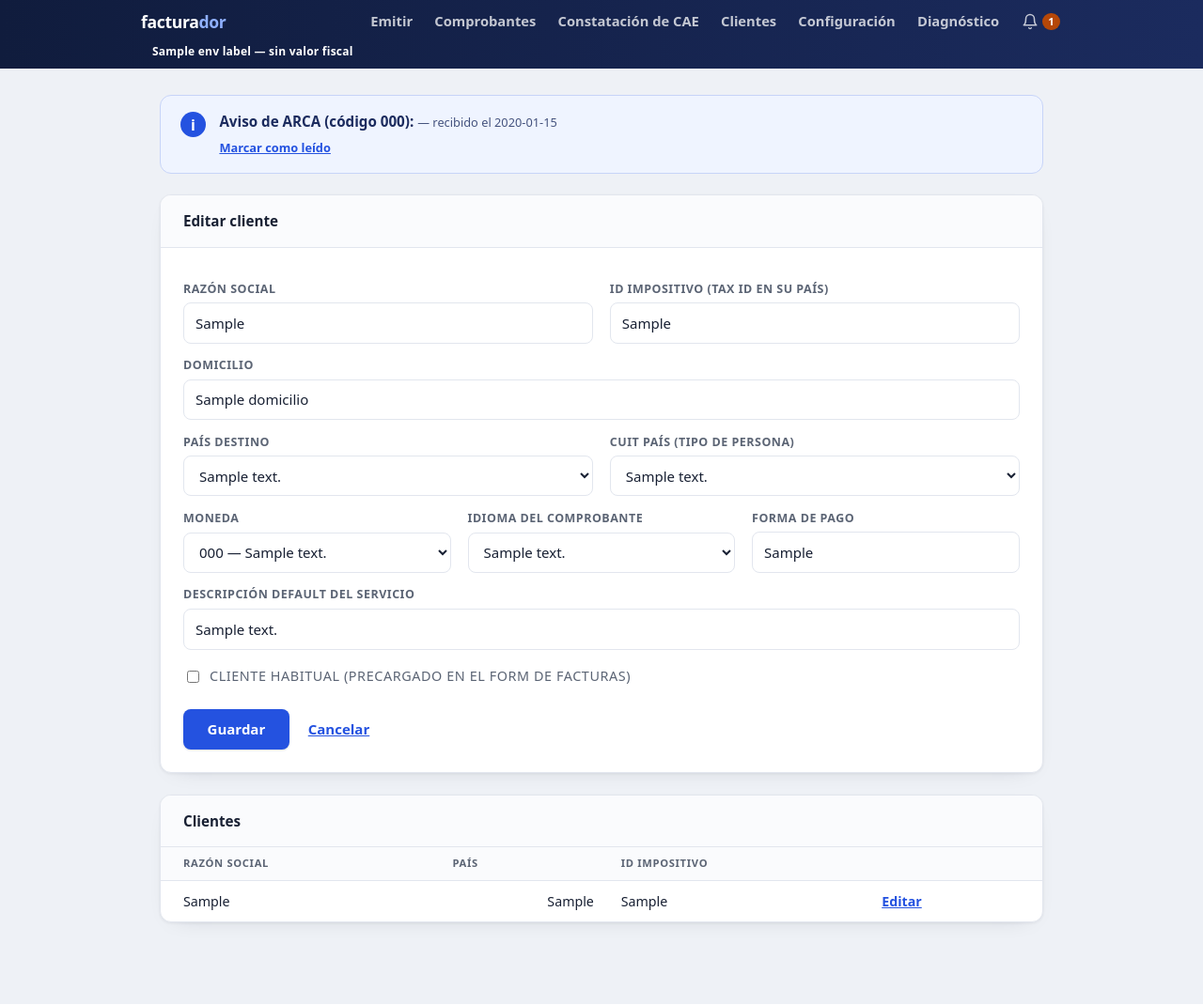
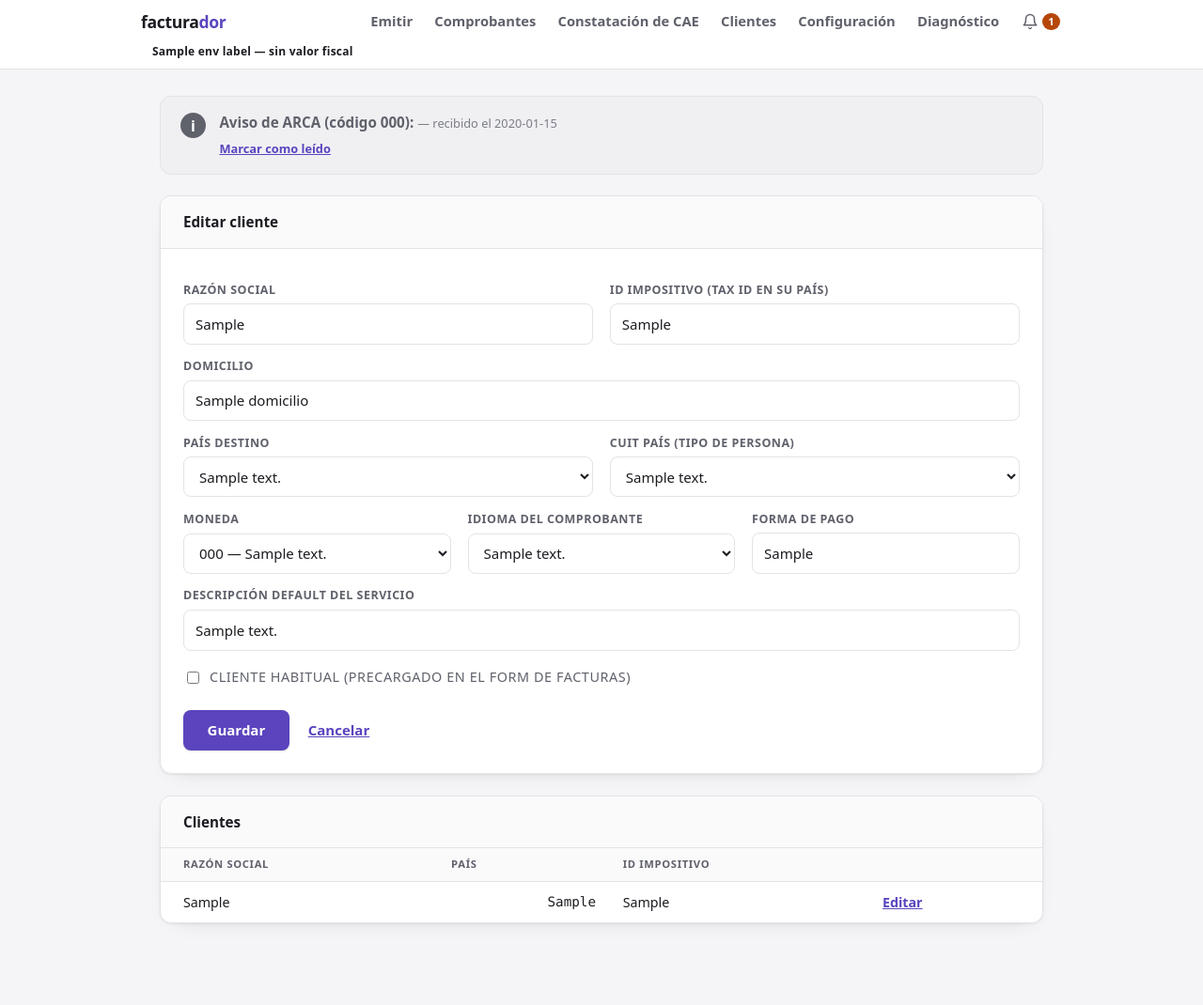
Before and after one commit to FacundoTripelhorn/facturadorE, a Python web app: template facturador/web/templates/clients.html in a window 1280 px wide. Shown: the whole page at 94% size. Run offline with Jinja, Linux system fonts and the light colour scheme; the template is opened without the code that fills it: most values are stand-ins (such as "Sample title", 1, 10 or a date in 2020).

Commit message:
Apply the P5 palette with light and dark themes
Change the token values to the "carbón y lila" palette and add a dark
theme that follows the system (prefers-color-scheme, plus color-scheme:
light dark so native controls follow too). No manual theme switch.

- One violet accent for the primary button, active items and tabs,
  focus and links. Semantic colors (ok / aviso / error) stay separate.
- No gradients: the header uses the surface color with a 1 px bottom
  border, and the wordmark uses the accent on "dor". The environment
  badge only moves to tokens; its redesign comes with the header.
- Info no longer uses the accent: .panel.info merges into .panel.neutro,
  and the unread bell item and the review card turn neutral.
- Numbers (amounts, CAE, invoice numbers) use the system monospace
  stack with tabular figures.
- Every color token is defined in both themes, and the PDF modal and
  inputs get explicit backgrounds so nothing stays light in dark mode.
- The style guard now checks that each color token exists in both
  themes and that the text/background pairs the UI uses meet WCAG AA
  (4.5:1) in light and dark.

Linear: FAC-92

Co-Authored-By: Claude Opus 5.5 <noreply@anthropic.com>
Claude-Session: https://claude.ai/code/session_01VJ1d9Y35r7GmaEpvmjFKUr

```diff
--- a/facturador/web/static/app.css
+++ b/facturador/web/static/app.css
@@ -7,70 +7,94 @@
    controla. Si un estilo existe dos veces, es un bug. */
 
 /* tokens:inicio */
+/* Paleta P5 «carbón y lila»: base neutra, un único acento (violeta) para
+   acciones, foco, links e ítems activos; semánticos aparte. El tema sigue
+   al sistema: cada color se define en claro y otra vez en oscuro. */
 :root {
-  /* Marca y superficies */
-  --marino: #101c3d;
-  --marino-2: #1b2b5e;
-  --fondo: #eef1f6;
-  --superficie: #ffffff;
-  --superficie-tenue: #fafbfd;
-  --superficie-hover: #f7f9fc;
-  --tinta: #182033;
-  --tinta-suave: #5b6474;
-  --sobre-color: #ffffff;
-  --borde: #e2e6ee;
-  --borde-fuerte: #b8c0cf;
-  --acento: #2452e0;
-  --acento-hover: #1c42b8;
-  --foco: rgba(36, 82, 224, .14);
+  color-scheme: light dark;
 
-  /* Semánticos */
-  --ok: #117a3d;
-  --ok-fondo: #e9f9f0;
-  --ok-borde: #a9e8c3;
-  --ok-tinta: #05502e;
-  --error: #b42318;
-  --error-fondo: #fef3f2;
-  --error-borde: #fecdca;
-  --error-tinta: #7a271a;
-  --aviso: #b54708;
-  --aviso-fondo: #fff7e6;
-  --aviso-borde: #fedf89;
-  --aviso-tinta: #7a2e0e;
-  --neutro-fondo: #eef1f6;
-  --neutro-panel-fondo: #f4f6fa;
-  --info-fondo: #eff4ff;
-  --info-borde: #c7d4f8;
-  --info-tinta: #1b2b5e;
+  /* Superficies y texto */
+  --fondo: #F5F5F7;
+  --superficie: #FFFFFF;
+  --superficie-sutil: #FAFAFB;
+  --superficie-hover: #F5F5F8;
+  --neutro-fondo: #F0F0F3;
+  --input-fondo: #FFFFFF;
+  --borde: #E3E3E8;
+  --borde-fuerte: #C6C7CF;
+  --tinta: #1B1C21;
+  --tinta-suave: #5F616B;
 
-  /* Paso de revisión y tabs */
-  --revisar-cabecera: #f0f4ff;
-  --conteo-fondo: #e8ecf3;
-  --conteo-activo-fondo: #e3eaff;
+  /* Acento */
+  --acento: #5B44BE;
+  --acento-hover: #4B37A3;
+  --sobre-acento: #FFFFFF;
+  --acento-tinte: #EEECF8;
+  --anillo-foco: rgba(91, 68, 190, .16);
 
-  /* Header */
-  --header-tinta: #ffffff;
-  --header-tinta-suave: rgba(255, 255, 255, .75);
-  --header-destacado: #8fb0ff;
-  --header-boton-tinta: rgba(255, 255, 255, .9);
-  --header-boton-borde: rgba(255, 255, 255, .35);
-  --header-boton-borde-hover: rgba(255, 255, 255, .55);
-  --header-boton-fondo-hover: rgba(255, 255, 255, .1);
-  --env-homo-fondo: rgba(255, 205, 90, .15);
-  --env-homo-tinta: #ffd76e;
-  --env-homo-borde: rgba(255, 205, 90, .45);
-  --env-prod-fondo: rgba(255, 255, 255, .12);
-  --env-prod-tinta: #d7e4ff;
-  --env-prod-borde: rgba(215, 228, 255, .4);
+  /* Semánticos: color (íconos, badges), fondo, borde y texto de panel */
+  --ok: #117A3D;
+  --ok-fondo: #E9F9F0;
+  --ok-borde: #A9E8C3;
+  --ok-tinta: #05502E;
+  --aviso: #B54708;
+  --aviso-fondo: #FFF7E6;
+  --aviso-borde: #FEDF89;
+  --aviso-tinta: #7A2E0E;
+  --error: #B42318;
+  --error-fondo: #FEF3F2;
+  --error-borde: #FECDCA;
+  --error-tinta: #7A271A;
+  /* Texto e íconos sobre un relleno semántico o neutro sólido */
+  --sobre-semantico: #FFFFFF;
 
   /* Sombras y velos */
-  --sombra-card: 0 1px 3px rgba(16, 24, 40, .06), 0 8px 24px -18px rgba(16, 24, 40, .25);
-  --sombra-desplegable: 0 12px 32px -12px rgba(16, 24, 40, .35);
-  --sombra-boton: 0 1px 2px rgba(16, 24, 40, .15);
-  --spinner-pista: rgba(255, 255, 255, .4);
-  --velo-modal: rgba(16, 28, 61, .55);
+  --sombra-card: 0 1px 3px rgba(20, 21, 25, .06), 0 8px 24px -18px rgba(20, 21, 25, .25);
+  --sombra-desplegable: 0 12px 32px -12px rgba(20, 21, 25, .35);
+  --sombra-boton: 0 1px 2px rgba(20, 21, 25, .15);
+  --velo-modal: rgba(20, 21, 25, .55);
 
+  --fuente-mono: ui-monospace, "Cascadia Mono", Consolas, monospace;
   --radio: 12px;
+}
+@media (prefers-color-scheme: dark) {
+  :root {
+    --fondo: #141519;
+    --superficie: #1C1E24;
+    --superficie-sutil: #202229;
+    --superficie-hover: #24262E;
+    --neutro-fondo: #22242B;
+    --input-fondo: #16181D;
+    --borde: #2E313A;
+    --borde-fuerte: #474B57;
+    --tinta: #ECEDF0;
+    --tinta-suave: #A1A5AF;
+
+    --acento: #B6A8F2;
+    --acento-hover: #C8BEF6;
+    --sobre-acento: #1A1433;
+    --acento-tinte: #2C2842;
+    --anillo-foco: rgba(182, 168, 242, .25);
+
+    --ok: #6FD69B;
+    --ok-fondo: #11301F;
+    --ok-borde: #1F5236;
+    --ok-tinta: #A9EBC4;
+    --aviso: #F2B35B;
+    --aviso-fondo: #33250F;
+    --aviso-borde: #5C4316;
+    --aviso-tinta: #F7D29E;
+    --error: #F28B82;
+    --error-fondo: #3A1714;
+    --error-borde: #64261F;
+    --error-tinta: #F8BDB7;
+    --sobre-semantico: #141519;
+
+    --sombra-card: 0 1px 2px rgba(0, 0, 0, .35);
+    --sombra-desplegable: 0 12px 32px -12px rgba(0, 0, 0, .7);
+    --sombra-boton: 0 1px 2px rgba(0, 0, 0, .4);
+    --velo-modal: rgba(0, 0, 0, .65);
+  }
 }
 /* tokens:fin */
 
@@ -82,7 +106,10 @@ body {
   background: var(--fondo); color: var(--tinta);
   line-height: 1.5; font-size: 15px;
 }
+/* Importes, CAE, números de comprobante y demás datos numéricos; los
+   encabezados de columna numérica (th.num) solo se alinean. */
 .num { font-variant-numeric: tabular-nums; }
+.num:not(th) { font-family: var(--fuente-mono); }
 a { color: var(--acento); font-weight: 550; }
 
 main { max-width: 980px; margin: 0 auto; padding: 1.75rem 1.25rem 4rem; }
@@ -96,12 +123,12 @@ label { display: block; margin: .9rem 0 .3rem; font-size: .78rem;
         letter-spacing: .04em; }
 input, select, textarea {
   width: 100%; padding: .6rem .75rem; font: inherit; color: inherit;
-  border: 1px solid var(--borde); border-radius: 8px; background: var(--superficie);
+  border: 1px solid var(--borde); border-radius: 8px; background: var(--input-fondo);
   transition: border-color .1s, box-shadow .1s;
 }
 input:focus, select:focus {
   outline: none; border-color: var(--acento);
-  box-shadow: 0 0 0 3px var(--foco);
+  box-shadow: 0 0 0 3px var(--anillo-foco);
 }
 .fila { display: flex; gap: 1.1rem; flex-wrap: wrap; align-items: end; }
 .fila > div { flex: 1; min-width: 190px; }
@@ -117,8 +144,8 @@ input:focus, select:focus {
 
 /* ---- barra superior ---- */
 header {
-  background: linear-gradient(90deg, var(--marino), var(--marino-2));
-  color: var(--header-tinta); padding: 0 1.25rem;
+  background: var(--superficie); color: var(--tinta);
+  border-bottom: 1px solid var(--borde); padding: 0 1.25rem;
 }
 header .adentro {
   max-width: 980px; margin: 0 auto; display: flex; align-items: center;
@@ -131,15 +158,15 @@ header .titulo {
   font-weight: 800; font-size: 1.1rem; letter-spacing: -.02em;
   margin-right: auto;
 }
-header .titulo span { color: var(--header-destacado); }
+header .titulo span { color: var(--acento); }
 header a {
-  color: var(--header-tinta-suave); text-decoration: none; font-weight: 600;
+  color: var(--tinta-suave); text-decoration: none; font-weight: 600;
   font-size: .92rem; padding: .35rem .1rem; border-bottom: 2px solid transparent;
   white-space: nowrap;
 }
-header a:hover { color: var(--header-tinta); }
+header a:hover { color: var(--tinta); }
 header a[aria-current="page"] {
-  color: var(--header-tinta); border-bottom-color: var(--header-destacado);
+  color: var(--tinta); border-bottom-color: var(--acento);
 }
 .badge-env {
   border-radius: 999px;
@@ -177,11 +203,11 @@ header a[aria-current="page"] {
 .menu-desplegable { position: relative; }
 .menu-desplegable > summary {
   list-style: none; cursor: pointer; display: flex; align-items: center;
-  gap: .25rem; color: var(--header-tinta-suave); padding: .35rem .15rem;
+  gap: .25rem; color: var(--tinta-suave); padding: .35rem .15rem;
 }
 .menu-desplegable > summary::-webkit-details-marker { display: none; }
 .menu-desplegable > summary:hover,
-.menu-desplegable[open] > summary { color: var(--header-tinta); }
+.menu-desplegable[open] > summary { color: var(--tinta); }
 .menu-desplegable .desplegable {
   position: absolute; right: 0; top: calc(100% + .35rem); z-index: 10;
   width: 22rem; max-width: calc(100vw - 2rem);
@@ -216,7 +242,7 @@ header a[aria-current="page"] {
 }
 .card > h2 {
   margin: 0; padding: 1rem 1.5rem; font-size: .95rem; font-weight: 700;
-  border-bottom: 1px solid var(--borde); background: var(--superficie-tenue);
+  border-bottom: 1px solid var(--borde); background: var(--superficie-sutil);
   display: flex; align-items: baseline; gap: .6rem;
 }
 .card > h2 .sub { color: var(--tinta-suave); font-weight: 450; font-size: .85rem; }
@@ -228,7 +254,7 @@ header a[aria-current="page"] {
 /* ---- botones: primario (por defecto) y secundario ---- */
 button {
   padding: .65rem 1.6rem; border: 0; border-radius: 8px; font: inherit;
-  font-weight: 650; background: var(--acento); color: var(--sobre-color);
+  font-weight: 650; background: var(--acento); color: var(--sobre-acento);
   cursor: pointer; margin-top: 1.2rem; box-shadow: var(--sombra-boton);
   transition: background .1s, transform .05s;
 }
@@ -257,7 +283,7 @@ th {
   text-align: left; padding: .55rem .9rem; color: var(--tinta-suave);
   font-size: .7rem; font-weight: 700; text-transform: uppercase;
   letter-spacing: .06em; border-bottom: 1px solid var(--borde);
-  background: var(--superficie-tenue);
+  background: var(--superficie-sutil);
 }
 th:first-child, td:first-child { padding-left: 1.5rem; }
 th:last-child, td:last-child { padding-right: 1.5rem; }
@@ -303,13 +329,9 @@ td.num { white-space: nowrap; }
 }
 .panel.aviso::before { content: "!"; background: var(--aviso); }
 .panel.neutro {
-  background: var(--neutro-panel-fondo); border-color: var(--borde); color: var(--tinta-suave);
+  background: var(--neutro-fondo); border-color: var(--borde); color: var(--tinta-suave);
 }
 .panel.neutro::before { content: "i"; background: var(--tinta-suave); }
-.panel.info {
-  background: var(--info-fondo); border-color: var(--info-borde); color: var(--info-tinta);
-}
-.panel.info::before { content: "i"; background: var(--acento); }
 .panel .cae-grande { font-size: 1.1rem; font-weight: 750; }
 .panel a { color: inherit; font-weight: 700; }
 .panel p { margin: .4rem 0 0; }
--- a/facturador/web/templates/_datos_factura.html
+++ b/facturador/web/templates/_datos_factura.html
@@ -23,4 +23,4 @@
     {% endfor %}
   </tbody>
 </table>
-<p class="total-revisar num">Total: {{ f["moneda_id"] | moneda }} {{ f["imp_total"] | importe }}</p>
+<p class="total-revisar">Total: <span class="num">{{ f["moneda_id"] | moneda }} {{ f["imp_total"] | importe }}</span></p>
--- a/facturador/web/templates/base.html
+++ b/facturador/web/templates/base.html
@@ -3,6 +3,7 @@
 <head>
 <meta charset="utf-8">
 <meta name="viewport" content="width=device-width, initial-scale=1">
+<meta name="color-scheme" content="light dark">
 <title>facturador — {{ env_label }}</title>
 <link rel="stylesheet" href="/static/app.css">
 <script src="/static/htmx.min.js"></script>
@@ -63,7 +64,7 @@
 </header>
 <main>
 {% for aviso in avisos_arca_no_leidos %}
-<div class="panel info aviso-arca" role="status">
+<div class="panel neutro aviso-arca" role="status">
   <div>
     <strong>Aviso de ARCA (código {{ aviso.code }}):</strong> {{ aviso.msg }}
     {% if aviso.first_seen %}<span class="visto">— recibido el {{ aviso.first_seen.astimezone().strftime("%d/%m/%Y %H:%M") }}</span>{% endif %}
--- a/facturador/web/templates/detalle.html
+++ b/facturador/web/templates/detalle.html
@@ -5,7 +5,7 @@
 {# Con observaciones el CAE es igual de válido: amarillo, no rojo. #}
 <div class="panel {{ 'aviso' if motivos_obs else 'ok' }}">
   <div>
-    <span class="cae-grande num">Factura E {{ "%05d"|format(f["punto_venta"]) }}-{{ "%08d"|format(f["cbte_nro"]) }} autorizada{% if motivos_obs %} con observaciones{% endif %}</span><br>
+    <span class="cae-grande">Factura E <span class="num">{{ "%05d"|format(f["punto_venta"]) }}-{{ "%08d"|format(f["cbte_nro"]) }}</span> autorizada{% if motivos_obs %} con observaciones{% endif %}</span><br>
     CAE <span class="num">{{ f["cae"] }}</span>
     (vence {{ f["cae_fch_vto"] | fecha }})
     {% if motivos_obs %}
```
Also changed, not shown: other parts of facturador/web/static/app.css (+24 -22 lines), tests/test_arca_events.py (+1 -1 lines), tests/test_estilos.py (+91 -9 lines).
